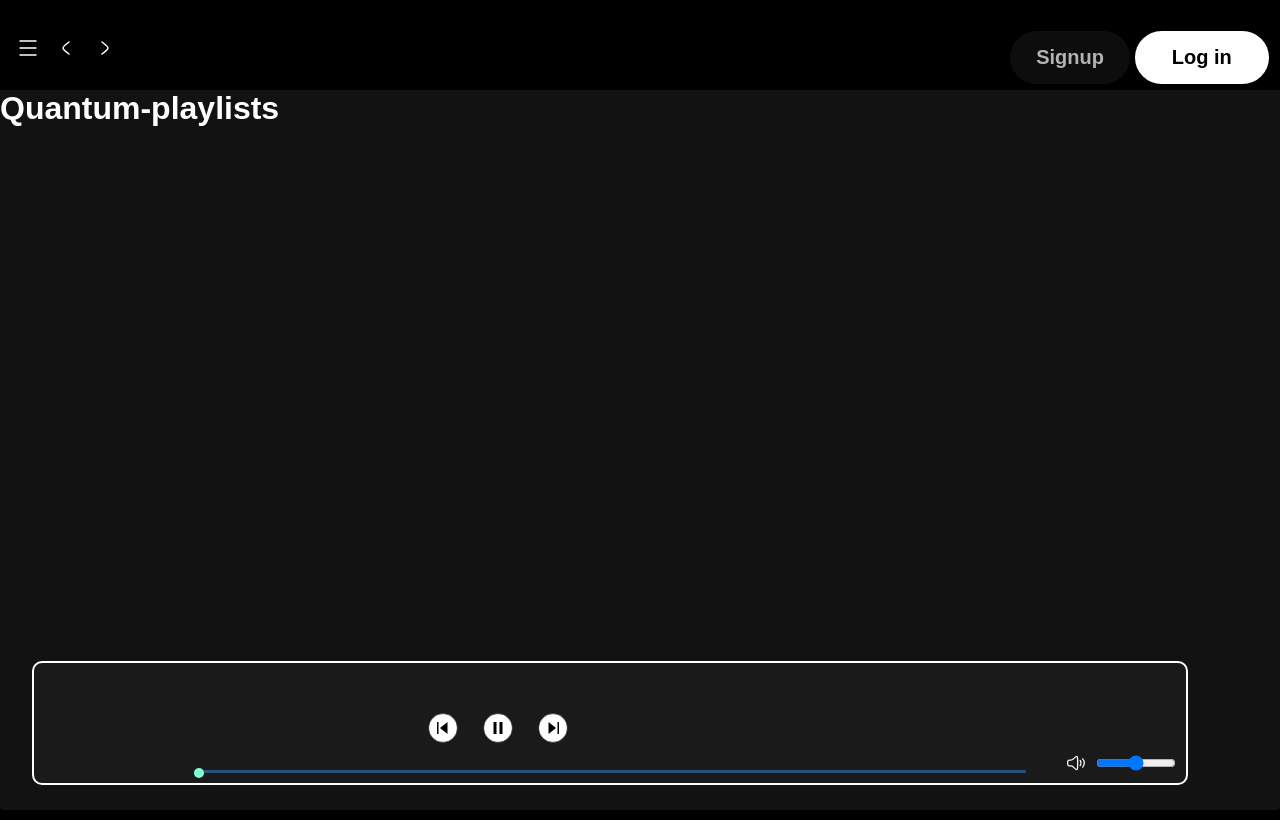
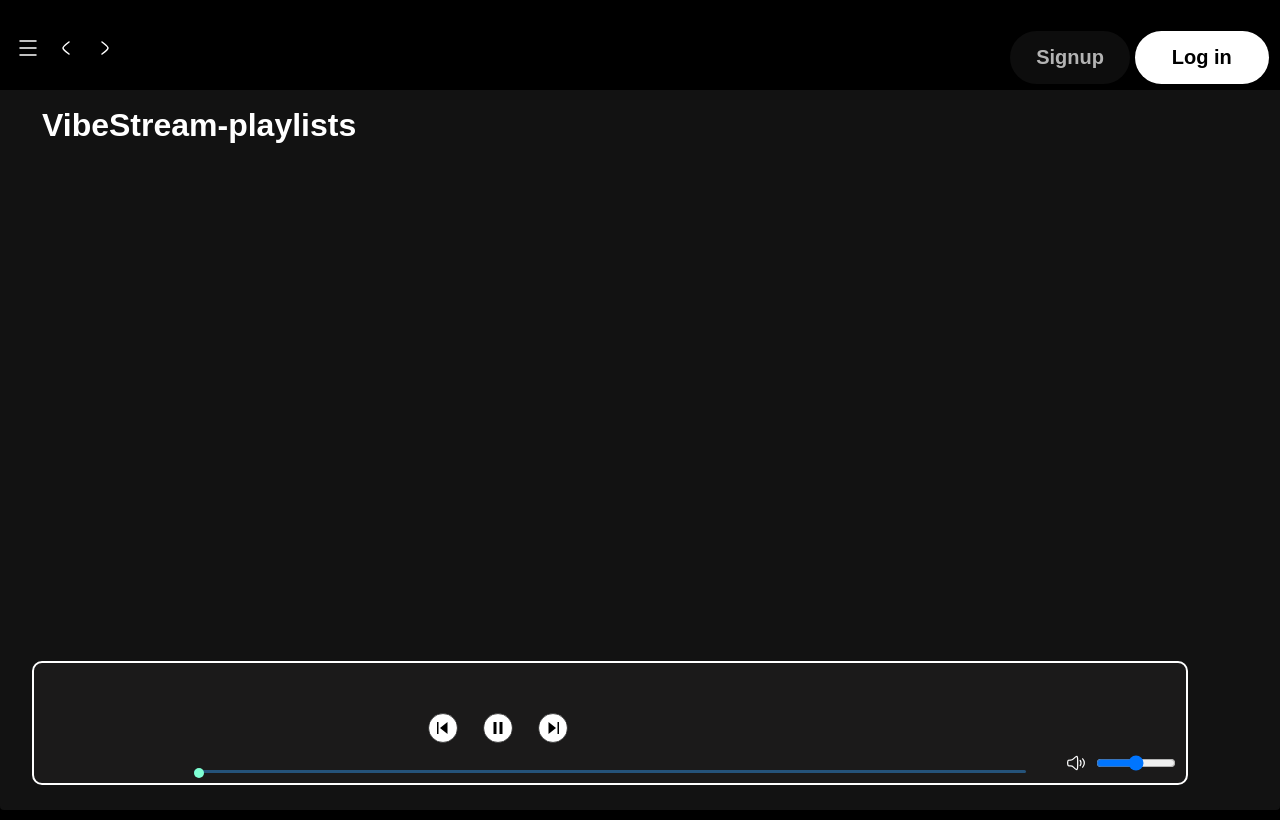
Before and after one commit to jitendra-jitu/SpotifyClone, a plain HTML site: page index.html in a window 1280 px wide. Drawn offline with Linux system fonts and the light colour scheme; no server answers.

Commit message:
fixed an error

```diff
--- a/index.html
+++ b/index.html
@@ -98,9 +98,9 @@
                 </div>
             </div>
 
-            <div class="VibeStream-playlists">
+            <div class="spotify-playlists">
 
-                <h1>Quantum-playlists</h1>
+                <h1>VibeStream-playlists</h1>
                 <div class="cardcontainer">
 
                     <!-- <div data-folder="Copyright" class="card">
```
